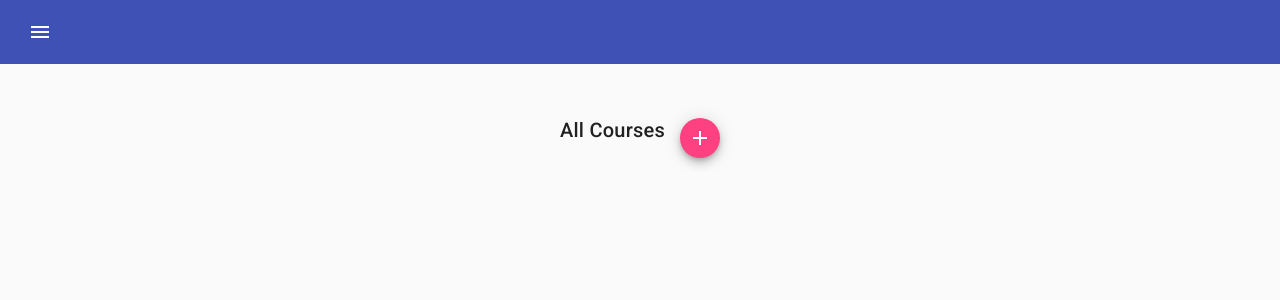
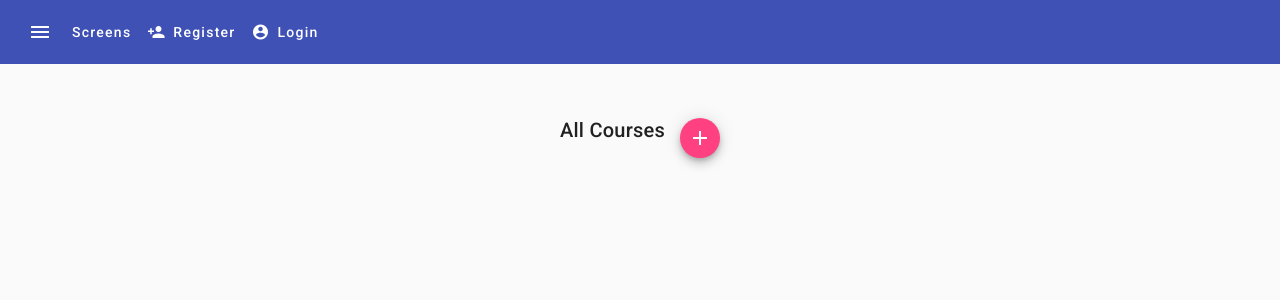
Before and after one commit to jesus-son-coder/angular-material-2024121, an Angular app: page / in a window 1280 px wide. Shown: the top 300 px of the page. Built offline with nearby package versions, Linux system fonts and the light colour scheme.

Commit message:
Add navigation menu and user action buttons to header
Introduced a dropdown menu for navigation with links to "Courses" and "About" pages. Added "Register" and "Login" buttons with corresponding icons for improved user accessibility. Enhances overall header functionality and user experience.

```diff
--- a/src/app/app.component.html
+++ b/src/app/app.component.html
@@ -26,6 +26,23 @@
     <button mat-icon-button (click)="sidenav.open()">
       <mat-icon>menu</mat-icon>
     </button>
+
+    <a mat-button [matMenuTriggerFor]="dropdownMenu">
+      Screens
+    </a>
+    <mat-menu #dropdownMenu>
+      <button mat-menu-item routerLink="/">Courses</button>
+      <button mat-menu-item routerLink="/about">About</button>
+    </mat-menu>
+
+    <a mat-button routerLink="/">
+      <mat-icon>person_add</mat-icon>
+      Register
+    </a>
+    <a mat-button routerLink="">
+      <mat-icon>account_circle</mat-icon>
+      Login
+    </a>
   </mat-toolbar>
 
   <router-outlet></router-outlet>
```
